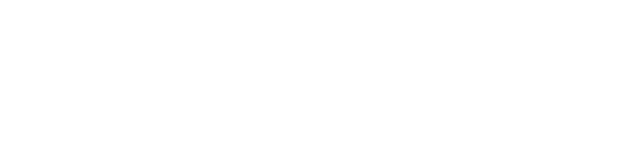
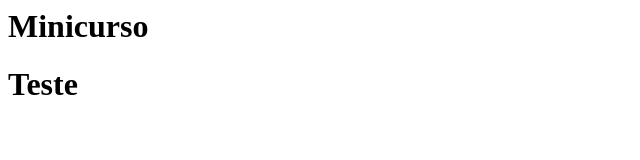
Before and after one commit to DanielleMariano/minicurso, a plain HTML site: page index.html in a window 1280 px wide. Shown: the whole page, without its empty margins (0-640 px from the left). Drawn offline with Linux system fonts and the light colour scheme.

Commit message:
Segunda Versao

```diff
--- a/index.html
+++ b/index.html
@@ -1,4 +1,7 @@
 <html>
 <head> </head>
-<body></body>
+<body>
+<h1> Minicurso</h1>
+<h1> Teste</h1>
+</body>
 </html>
```
